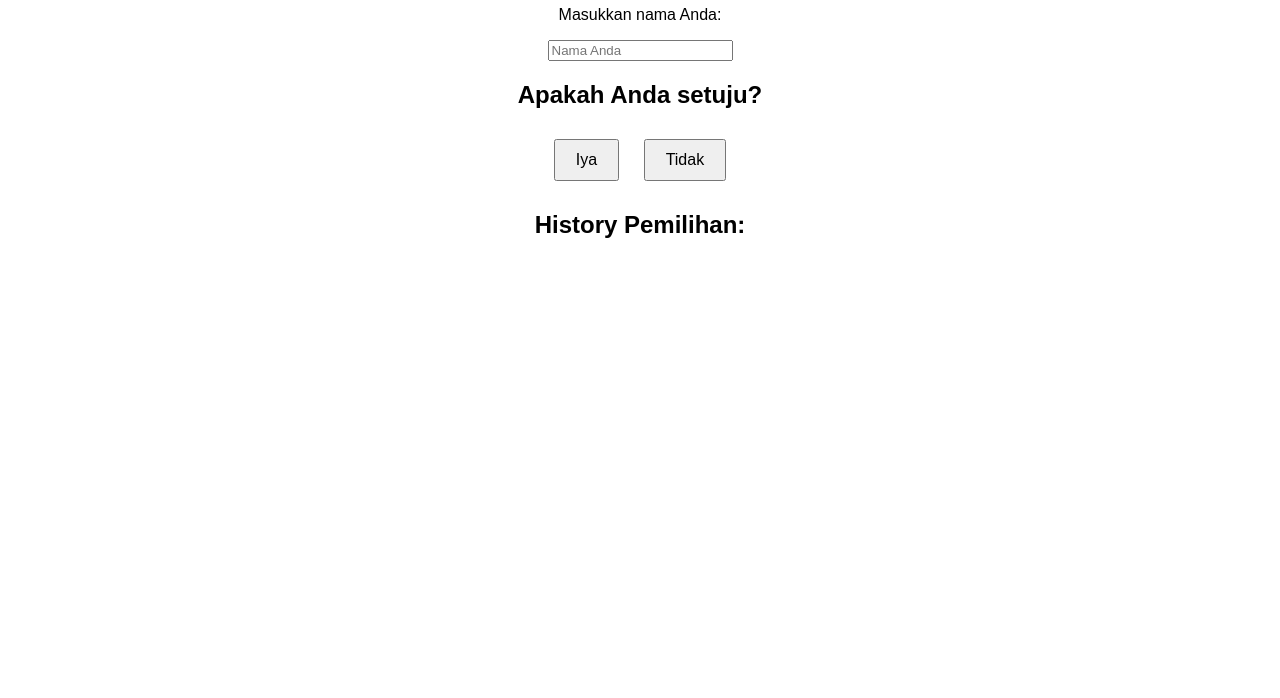
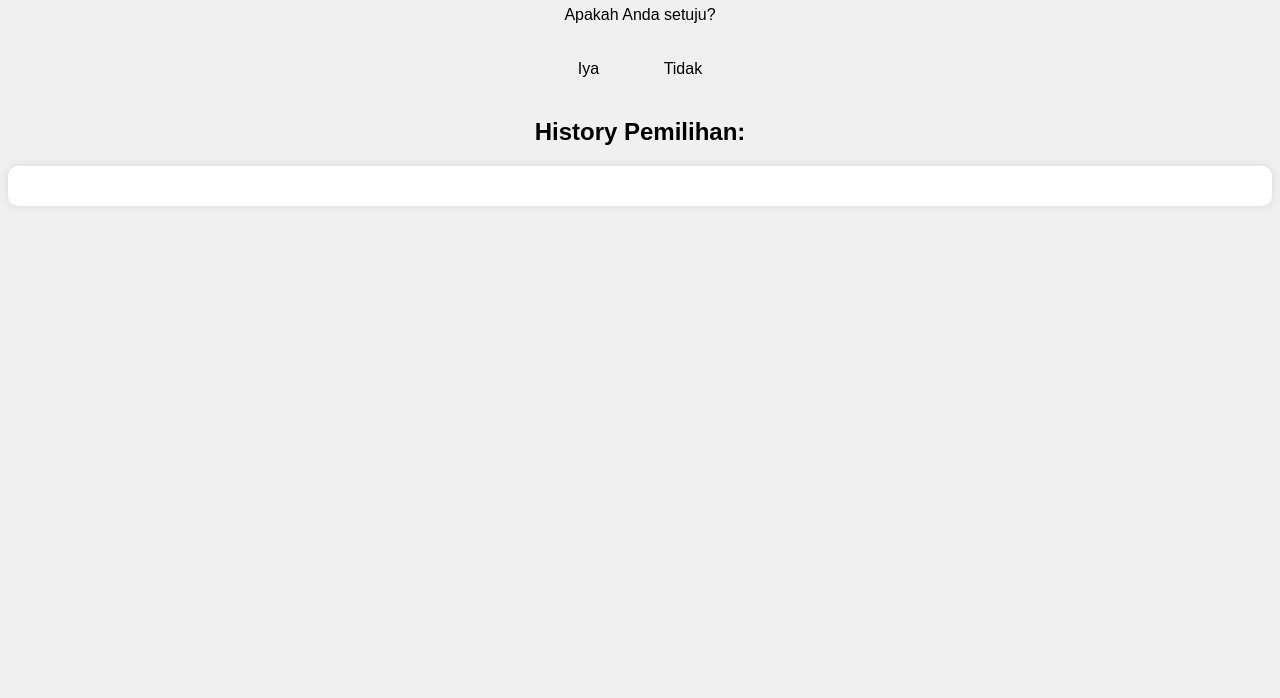
Before and after one commit to ridhoksatrio/confession, a plain HTML site: page index.html in a window 1280 px wide. Shown: the part 102-800 px from the top of the page. Drawn offline with Linux system fonts and the light colour scheme.

Commit message:
Update index.html

```diff
--- a/index.html
+++ b/index.html
@@ -9,14 +9,26 @@
             font-family: Arial, sans-serif;
             text-align: center;
             margin-top: 50px;
+            background-color: #f0f0f0;
         }
         button {
             padding: 10px 20px;
             font-size: 16px;
             margin: 10px;
+            cursor: pointer;
+            border: none;
+            border-radius: 5px;
+            transition: background-color 0.3s;
+        }
+        button:hover {
+            background-color: #ddd;
         }
         #history {
             margin-top: 20px;
+            background-color: white;
+            padding: 20px;
+            border-radius: 10px;
+            box-shadow: 0 0 10px rgba(0, 0, 0, 0.1);
         }
         .happy {
             display: none;
@@ -32,9 +44,7 @@
 </head>
 <body>
     <h1>Confess Poll</h1>
-    <p>Masukkan nama Anda:</p>
-    <input type="text" id="username" placeholder="Nama Anda" />
-    <h2>Apakah Anda setuju?</h2>
+    <p>Apakah Anda setuju?</p>
     <button id="yesButton">Iya</button>
     <button id="noButton">Tidak</button>
 
@@ -58,7 +68,7 @@
         }
 
         document.getElementById('yesButton').onclick = function() {
-            const username = document.getElementById('username').value;
+            const username = prompt("Masukkan nama Anda:");
             if (username) {
                 history.push({ username: username, choice: 'Iya' });
                 localStorage.setItem('history', JSON.stringify(history));
@@ -71,7 +81,7 @@
         };
 
         document.getElementById('noButton').onclick = function() {
-            const username = document.getElementById('username').value;
+            const username = prompt("Masukkan nama Anda:");
             if (username) {
                 history.push({ username: username, choice: 'Tidak' });
                 localStorage.setItem('history', JSON.stringify(history));
```
